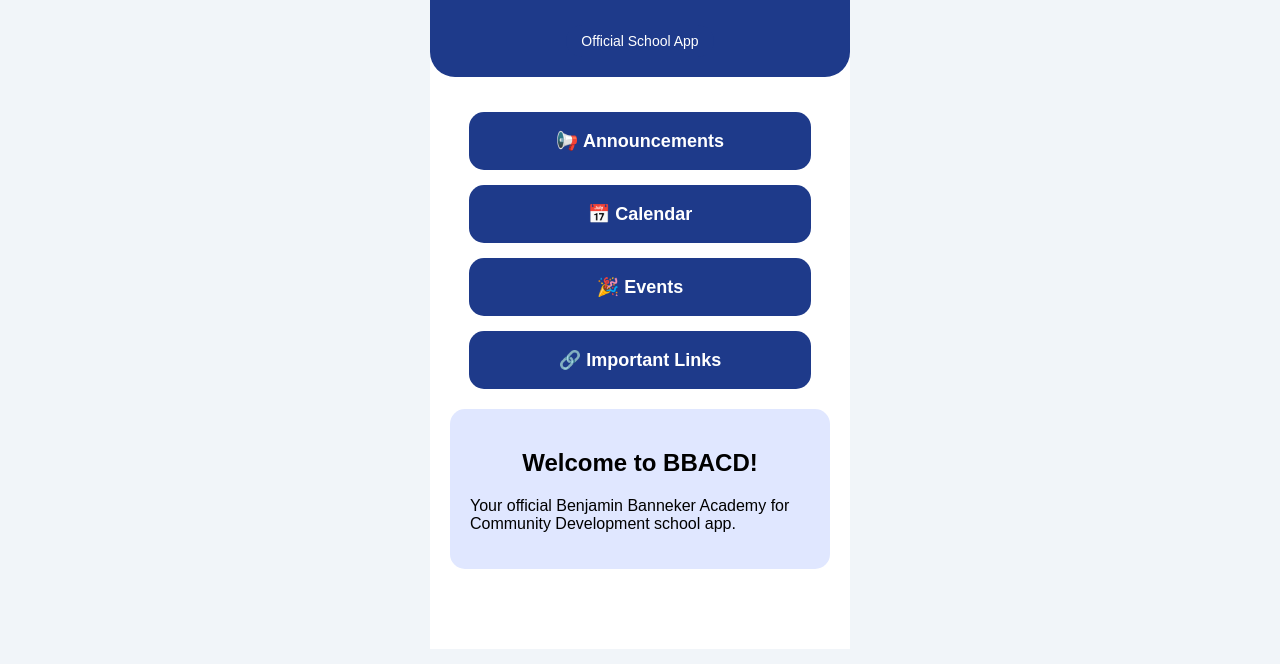
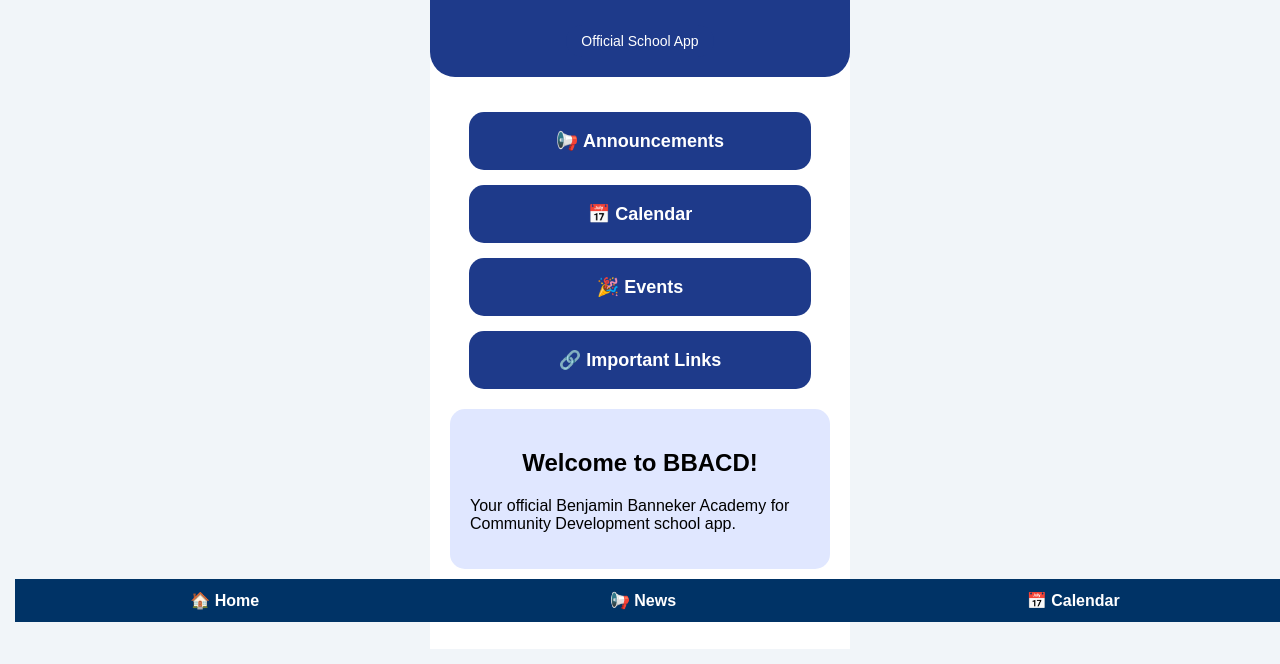
Before and after one commit to kthompson2029-stack/BBACD-School-App, a plain HTML site: page index.html in a window 1280 px wide. Shown: the part 178-842 px from the top of the page. Drawn offline with Linux system fonts and the light colour scheme.

Commit message:
Add navigation links to index.html

```diff
--- a/index.html
+++ b/index.html
@@ -47,7 +47,11 @@
     </main>
 
 </div>
-
+<nav>
+    <a href="index.html">🏠 Home</a>
+    <a href="announcements.html">📢 News</a>
+    <a href="calendar.html">📅 Calendar</a>
+</nav>
 <script src="app.js"></script>
 <script>
 if ("serviceWorker" in navigator) {
```
